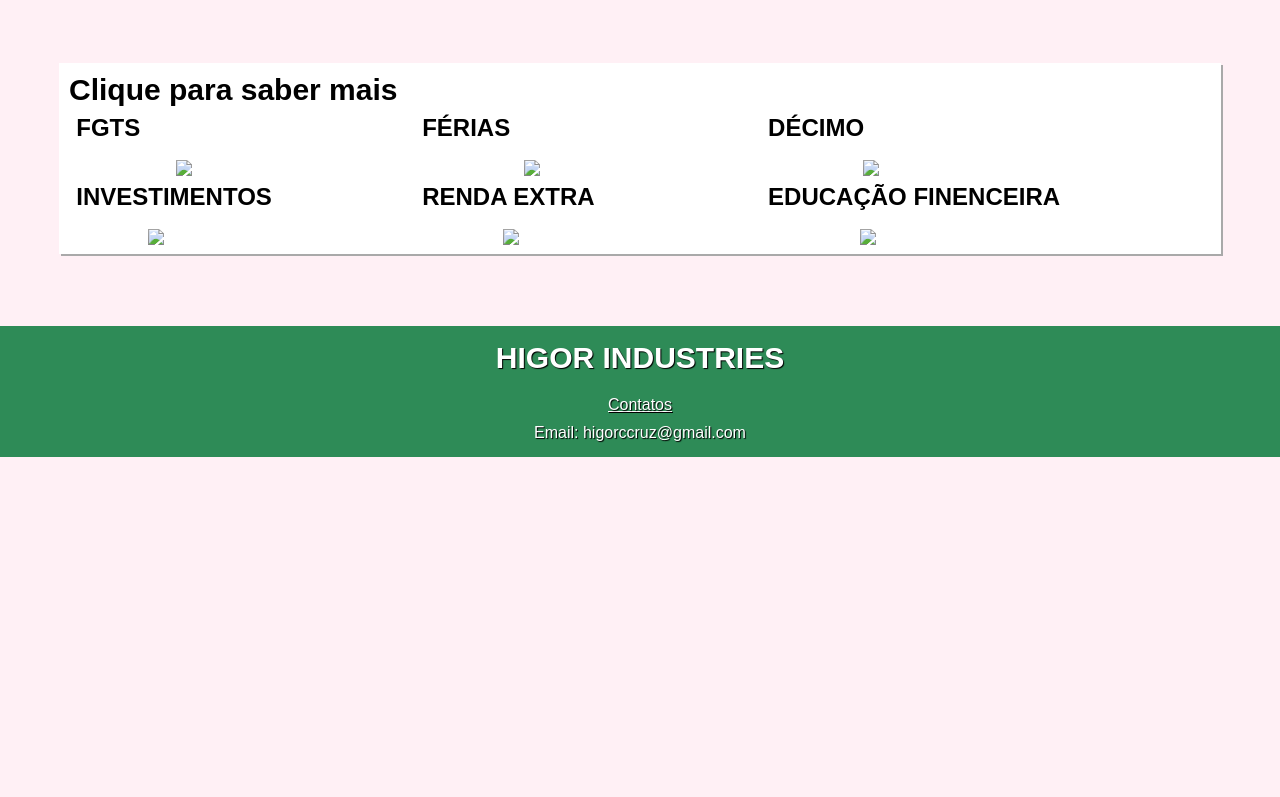
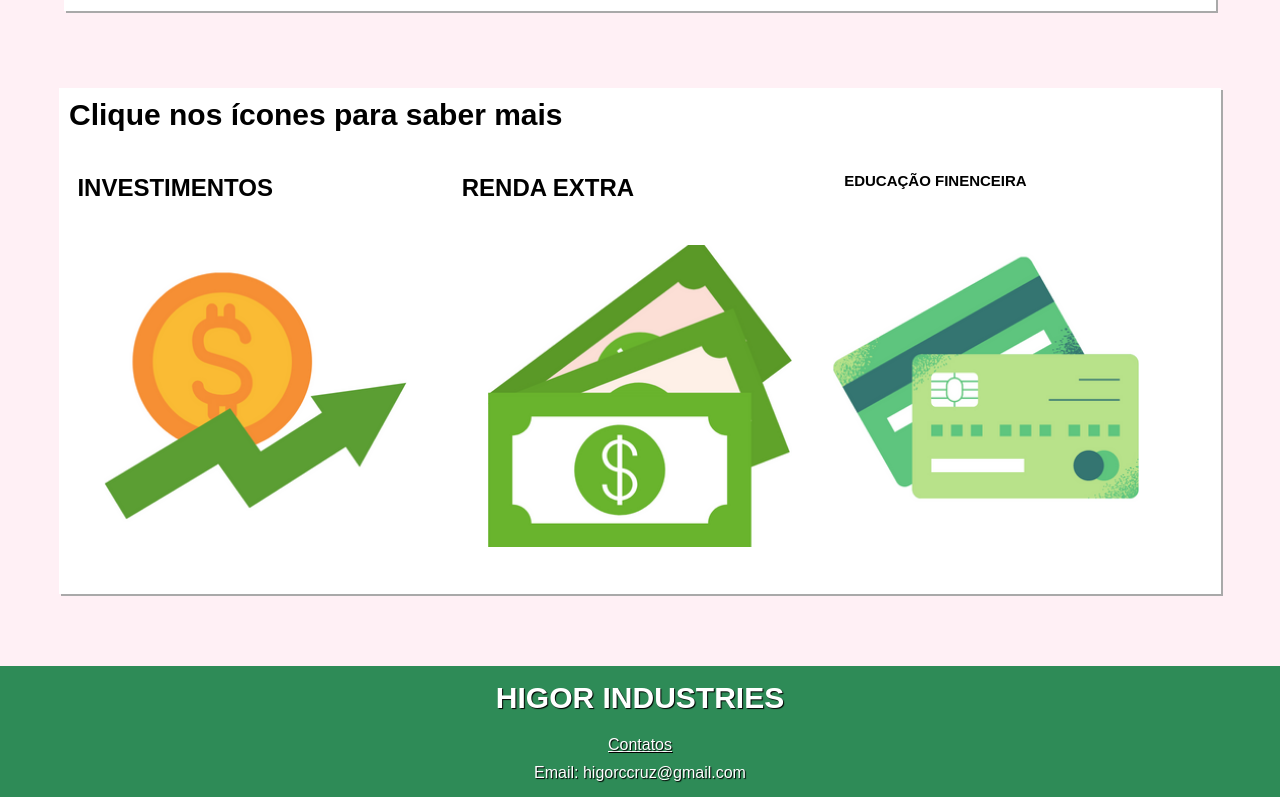
Before and after one commit to higorcc/higorindustries-dp, a plain HTML site: page index.html in a window 1280 px wide. Shown: the part 1300-2097 px from the top of the page. Before the commit the page ends 1757 px from the top, so only its background shows below. Drawn offline with Linux system fonts and the light colour scheme; sample sign-in values are in the browser's storage.

Commit message:
Added welcome message, removed internal links from the grid and added images to grid

```diff
--- a/Assets/css/index.css
+++ b/Assets/css/index.css
@@ -17,6 +17,13 @@
 	width: 100%;
 	text-shadow: 1px 1px 1px #000;
 	}
+
+.boas-vindas{
+	font-size: 2.0rem;
+	font-weight: bold;
+	margin-left: 3%;
+	margin-bottom: 5px;
+}
 
 h2{
 	font-family: arial;
@@ -113,7 +120,7 @@
 	display: grid;
 	grid-template-columns: repeat(auto-fill, minmax(300px, 1fr));
 	grid-gap: 1px;
-	max-width: 90%;
+	max-width: 100%;
 	margin: 0auto;
 }
 .grid div{
@@ -194,13 +201,12 @@
 .col-wrapper {
 	display: flex;
 	width: 99%;
+  }
+.col {
+	width: 50%;
 
-  }
+}
 
-  .col {
-	width: 50%;
-	;
-  }
 .sair{
 	text-align: right;
 }
--- a/Assets/js/index.js
+++ b/Assets/js/index.js
@@ -3,8 +3,12 @@
     window.location.href = './Assets/html/signin.html';
 }
 
+let msgBoasVindas = document.querySelector('#boas-vindas')
+let userLogado = JSON.parse(localStorage.getItem('userLogado')) ;
+let nomeUsuario = userLogado['nome'];
 
-let userLogado = JSON.parse(localStorage.getItem('userLogado')) ;
+msgBoasVindas.innerHTML = "Olá, " + nomeUsuario[0].toUpperCase() + nomeUsuario.substring(1);
+
 
 function sair(){
     localStorage.removeItem('token');
--- a/index.html
+++ b/index.html
@@ -1,5 +1,6 @@
 <!DOCTYPE html>
 <html lang="pt-br">
+
 <head>
 	<meta charset="utf-8">
 	<meta name="viewport" content="width=device-width, initial-scale=1, maximum-scale=1.0">
@@ -40,6 +41,9 @@
 
 	<br><br>
 
+
+	<p class="boas-vindas" id="boas-vindas"></h4>
+
 	<section class="container">
 
 		<br><br>
@@ -47,8 +51,10 @@
 		<p>Olá!</p>
 		<p>Vamos falar um pouco sobre o conteúdo a seguir.</p>
 		<p>Nesta página vamos abordar um exemplo de site com as tecnologias HTML, CSS e JavaScript.</p>
-		<p>O intuito da página é abordar com exemplos práticos o desenvolvimento de uma aplicação Web com as citadas tecnologias e não trabalhar de fato com departamento pessoal e áreas afins.</p>
-		<p>Em resumo essa página foi criada apenas a título de exemplo para alunos de cursos de desenvolvimento de sites e não deverá ser considerada como base para qualquer tipo de cálculo trabalhista.</p><br>
+		<p>O intuito da página é abordar com exemplos práticos o desenvolvimento de uma aplicação Web com as citadas
+			tecnologias e não trabalhar de fato com departamento pessoal e áreas afins.</p>
+		<p>Em resumo essa página foi criada apenas a título de exemplo para alunos de cursos de desenvolvimento de sites
+			e não deverá ser considerada como base para qualquer tipo de cálculo trabalhista.</p><br>
 	</section>
 
 	<a href="#" id="fgts"></a>
@@ -57,8 +63,10 @@
 
 	<section class="container">
 		<h2>FGTS</h2>
-		<p>O que é: O FGTS é uma poupança aberta pela empresa em nome do trabalhador que funciona como uma garantia para protegê-lo em caso de demissão sem justa causa.</p>
-		<p>Os valores do FGTS pertencem exclusivamente ao trabalhador e, em algumas situações especiais, pode ser sacado sem que o trabalhador tenha deixado o emprego.</p>
+		<p>O que é: O FGTS é uma poupança aberta pela empresa em nome do trabalhador que funciona como uma garantia para
+			protegê-lo em caso de demissão sem justa causa.</p>
+		<p>Os valores do FGTS pertencem exclusivamente ao trabalhador e, em algumas situações especiais, pode ser sacado
+			sem que o trabalhador tenha deixado o emprego.</p>
 		<h2>Cálculo</h2>
 		<br>
 		<label for="salario">Salário</label><br>
@@ -78,7 +86,7 @@
 
 			function calcularFgts() {
 
-				resultado.innerHTML = parseFloat(salario.value/100*8).toFixed(2)*tempo.value;
+				resultado.innerHTML = parseFloat(salario.value / 100 * 8).toFixed(2) * tempo.value;
 			}
 
 
@@ -92,8 +100,10 @@
 
 	<section class="container">
 		<h2>Férias</h2>
-		<p>De acordo com a lei trabalhista, o funcionário que sai de férias tem o direito de receber a remuneração mensal adiantada mais um adicional, que equivale a um terço do pagamento.</p>
-		<p>O valor total deve ser depositado na conta do funcionário até dois dias antes do início do período de descanso.</p>
+		<p>De acordo com a lei trabalhista, o funcionário que sai de férias tem o direito de receber a remuneração
+			mensal adiantada mais um adicional, que equivale a um terço do pagamento.</p>
+		<p>O valor total deve ser depositado na conta do funcionário até dois dias antes do início do período de
+			descanso.</p>
 		<br>
 		<a href="ferias.html" class="link">Clique aqui para calcular férias</a>
 		<br><br><br>
@@ -105,7 +115,8 @@
 
 	<section class="container">
 		<h2>Décimo</h2>
-		<p>O décimo terceiro, também conhecido como gratificação de Natal, foi instituído no país em 1962. O direito ao trabalhador foi implementado no governo João Goulart, por meio da lei nº 4.090/1962.</p>
+		<p>O décimo terceiro, também conhecido como gratificação de Natal, foi instituído no país em 1962. O direito ao
+			trabalhador foi implementado no governo João Goulart, por meio da lei nº 4.090/1962.</p>
 		<p>Como o nome sugere, ele é uma remuneração extra, que é paga no fim do ano.</p>
 		<br>
 		<a href="decimo.html" class="link">Clique aqui para calcular o décimo terceiro</a>
@@ -116,41 +127,31 @@
 
 	<section class="container" id="grid-container">
 
-		<h3>Clique para saber mais</h3>
+		<h3>Clique nos ícones para saber mais</h3>
 
-		<div class="grid">
+
+		<div class="grid" style="margin-top: 35px; margin-bottom: 35px">
 
 			<div>
-			<h2>FGTS</h2><br>
-			<a href="#fgts"><img src="img/fgts.png" alt="Imagem FGTS"></a>
+				<h2 style="margin-bottom: 25px;">INVESTIMENTOS</h2><br>
+				<a href="https://www.santander.com.br/investimentos-para-voce" target="_blank"><img
+						src="/Assets/images/investimentos.png" alt="Imagem investimentos"></a>
 			</div>
 
 			<div>
-			<h2>FÉRIAS</h2><br>
-			<a href="ferias.html"><img src="img/ferias.png" alt="Imagem férias"></a>
+				<h2 style="margin-bottom: 25px;">RENDA EXTRA</h2><br>
+				<a href="https://www.santander.com.br/blog/dez-maneiras-de-melhorar-sua-renda" target="_blank"><img
+						src="/Assets/images/renda-extra.png" alt="Imagem renda extra"></a>
 			</div>
 
-		<div>
-			<h2>DÉCIMO</h2><br>
-			<a href="decimo.html"><img src="img/decimo.png" alt="Imagem décimo"></a>
+			<div">
+				<h2 style="margin-bottom: 25px;">EDUCAÇÃO FINENCEIRA</h2><br>
+				<a href="https://www.santander.com.br/blog/educacao-financeira" target="_blank"><img
+						src="/Assets/images/educacao-financeira.png" alt="Imagem Educação Financeira"></a>
+			</div>
 		</div>
 
-		<div>
-			<h2>INVESTIMENTOS</h2><br>
-			<a href="https://www.santander.com.br/investimentos-para-voce" target="_blank"><img src="img/investimentos.png" alt="Imagem investimentos"></a>
-		</div>
 
-		<div>
-			<h2>RENDA EXTRA</h2><br>
-			<a href="https://www.santander.com.br/blog/dez-maneiras-de-melhorar-sua-renda" target="_blank"><img src="img/renda-extra.png" alt="Imagem renda extra"></a>
-		</div>
-
-		<div>
-			<h2>EDUCAÇÃO FINENCEIRA</h2><br>
-			<a href="https://www.santander.com.br/blog/educacao-financeira" target="_blank"><img src="img/servicos.png" alt="Imagem serviços"></a>
-		</div>
-
-		</div>
 
 	</section>
 
```
Also changed, not shown: Assets/images/educacao-financeira.png (added), Assets/images/investimentos.png (added), Assets/images/renda-extra.png (added). Lines whose indentation alone changed are shown as unchanged.
